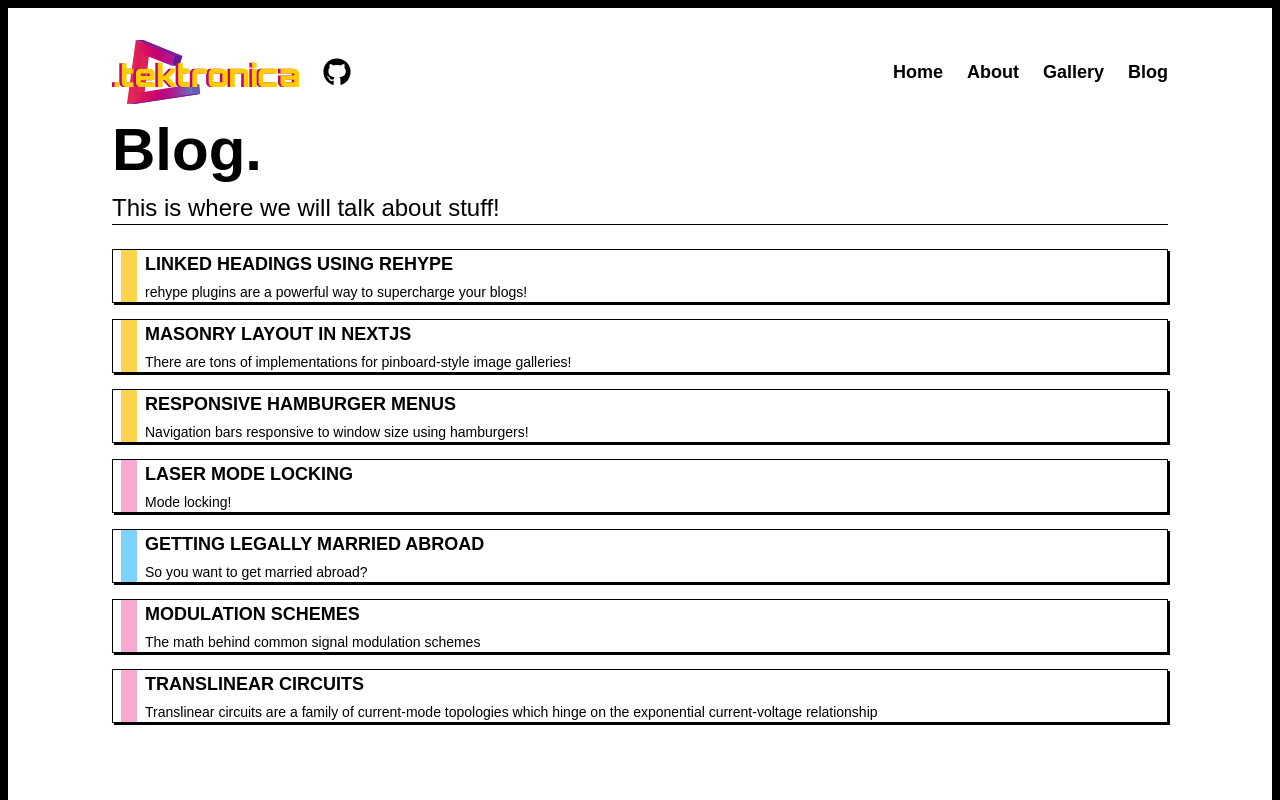
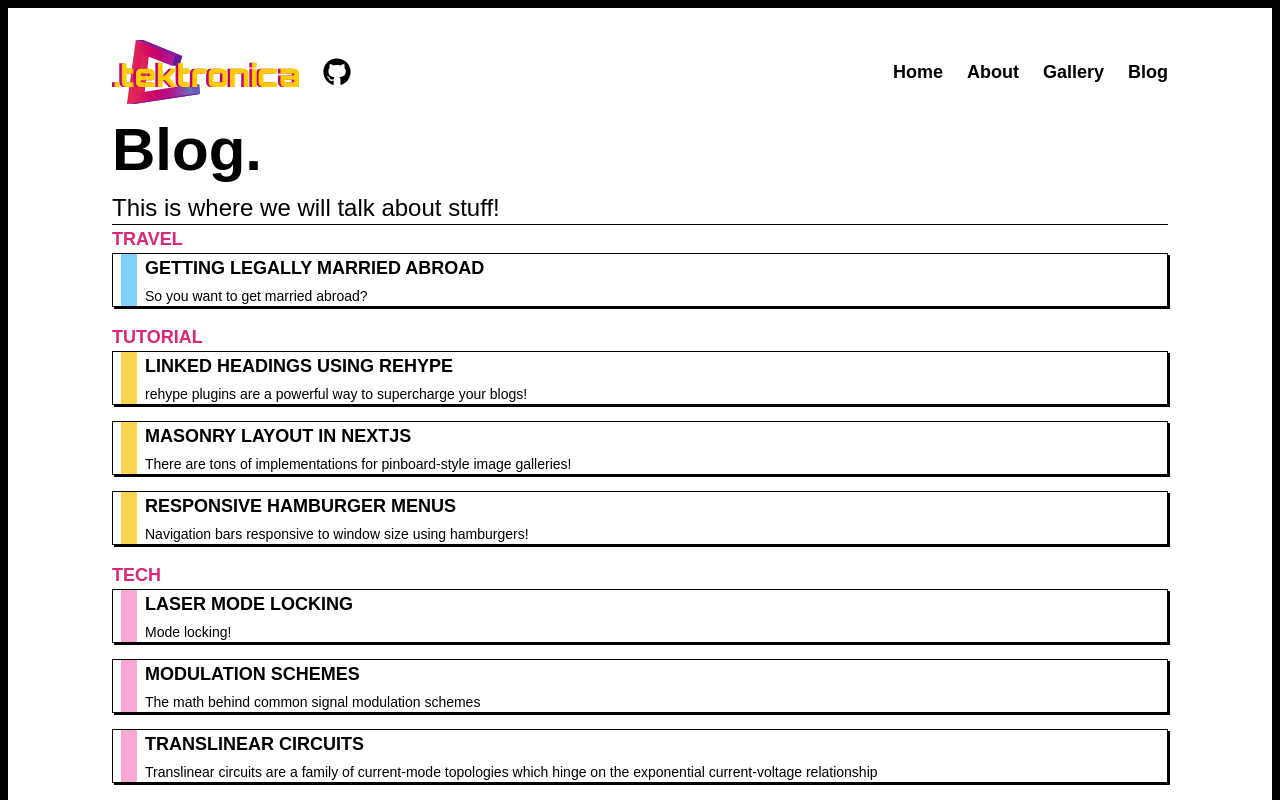
Before and after one commit to Tektronica/personal-website, a Next.js app: page /blog in a window 1280 px wide. Shown: the top 800 px of the page. Built offline with nearby package versions, Linux system fonts and the light colour scheme; what @tailwindcss/typography would draw is missing.

Commit message:
fixed objectFit cover front image

```diff
--- a/pages/blog.js
+++ b/pages/blog.js
@@ -1,7 +1,7 @@
 import Head from 'next/head'
 import Layout from '../components/templates/Layout'
 import SlimCard from "../components/Cards/SlimCard/SlimCard"
-import { getSortedPostsData } from '../lib/posts'
+import { getAllForEachLabeled } from '../lib/posts'
 
 export default function Blog({ allPostsData }) {
     return (
@@ -19,17 +19,27 @@ export default function Blog({ allPostsData }) {
                 <p className="mt-3 text-lg md:text-2xl border-b border-black">
                     This is where we will talk about stuff!
                 </p>
-                <div className="flex flex-wrap gap-4 items-center  mt-6 sm:w-full">
-                    {allPostsData.map(({ id, date, title, description, type }) => (
-                        <div className="w-full" key={id}>
-                            <SlimCard l
-                                label={ title }
-                                type={ type }
-                                path={ `/posts/${id}` }
-                                description={description}
-                            />
+                <div className="">
+                {/* https://stackoverflow.com/a/14810722/3382269 */}
+                {Object.entries(allPostsData).map(([key, value]) => (
+                  <div>
+                    <h2 className="uppercase text-sm md:text-lg font-bold text-pink-600">
+                      {key}
+                    </h2>
+                    <div className="">
+                      {value.map(({ id, date, title, description, type }) => (
+                        <div className="mb-4" key={id}>
+                          <SlimCard l
+                            label={title}
+                            type={type}
+                            path={`/posts/${id}`}
+                            description={description}
+                          />
                         </div>
-                    ))}
+                      ))}
+                    </div>
+                  </div>
+                ))}
                 </div>
             </main>
         </div>
@@ -40,7 +50,8 @@ export default function Blog({ allPostsData }) {
 // It won't be called on client-side, so you can even do
 // direct database queries. See the "Technical details" section.
 export async function getStaticProps() {
-    const allPostsData = getSortedPostsData()
+    const filterString = ['travel', 'tutorial', 'tech']
+    const allPostsData = getAllForEachLabeled(filterString)
 
     return {
         // Passed to page components as prop
--- a/pages/index.js
+++ b/pages/index.js
@@ -18,9 +18,9 @@ export default function Home({ allPostsData, metarsData }) {
       <main className="flex flex-col items-left justify-top w-full flex-1 text-left">
         <MetarsStrip MetarsData={Object.values(metarsData)[0]} />
         {/* TODO cover image */}
-        <div className="">
-          <Image className="" src='/images/index.jpg' width={5492} height={1800} objectFit='cover' />
-        </div>
+        <div className="w-full overflow-hidden relative" style={{ height: '50vh'}}>
+          <Image className="" src='/images/index.jpg' width={5492} height={1800} layout="fill" objectFit={"cover"}/>
+          </div>
         <p className="mt-3 text-pink-600 font-bold text-lg md:text-2xl border-b border-black ">
           The Adventures of Ryan & Jessie
         </p>
--- a/styles/index.css
+++ b/styles/index.css
@@ -19,15 +19,6 @@
       box-shadow: 0.125rem 0.125rem 0 0px #000;
     }
   }
-
-/* index hero image */
-.container_image {
-  width: 100vw;
-  height: 100vh;
-  background-size: cover;
-  background-repeat: no-repeat;
-  /* background-position: 50% 50%; */
-}
 
 /* style links added by rehype-autolink-headings, see svelte.config.js */
 /* https://github.com/janosh/svelte-toc/blob/8493df334a11661eddf03434372f6cd71ea313c1/site/static/global.css */
```
